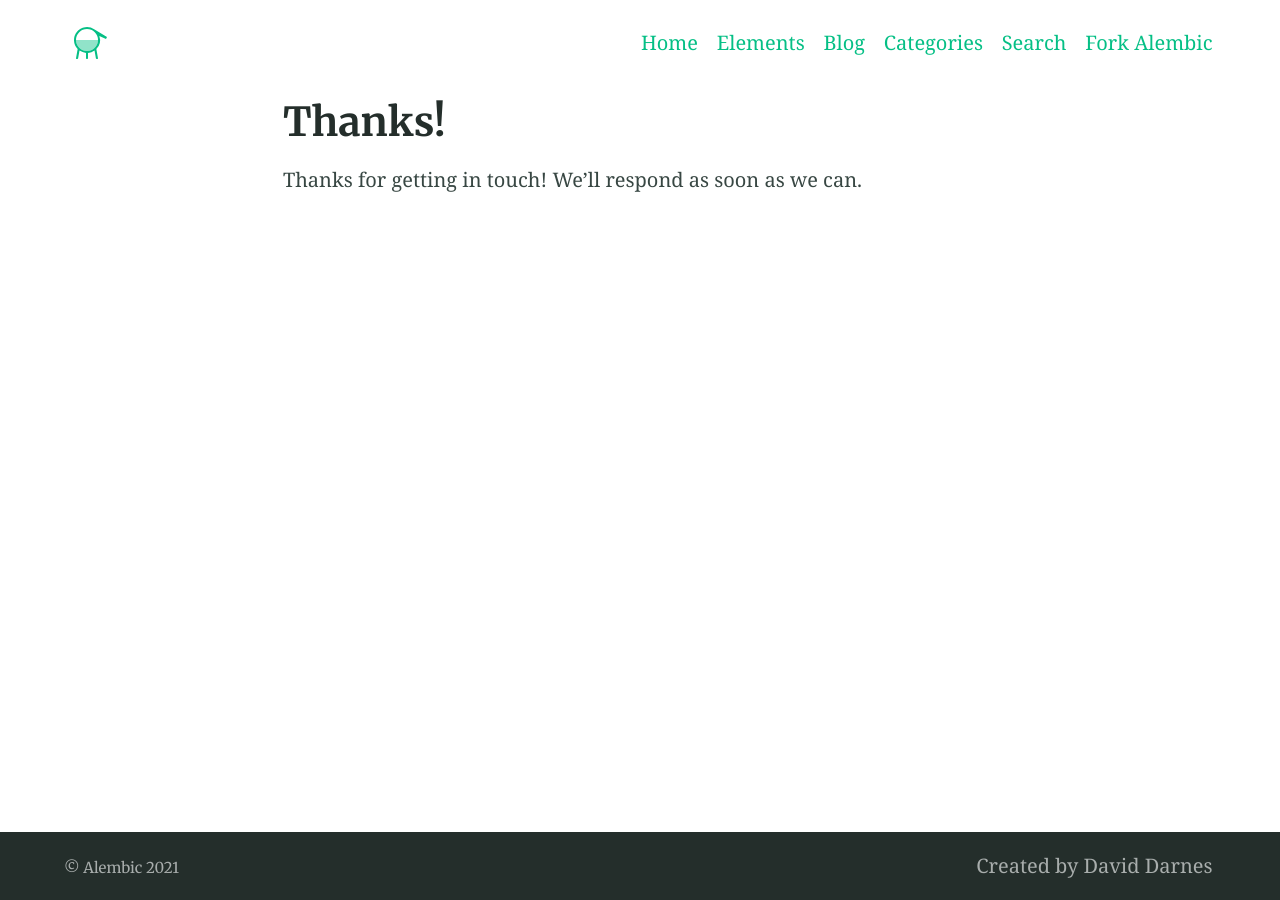
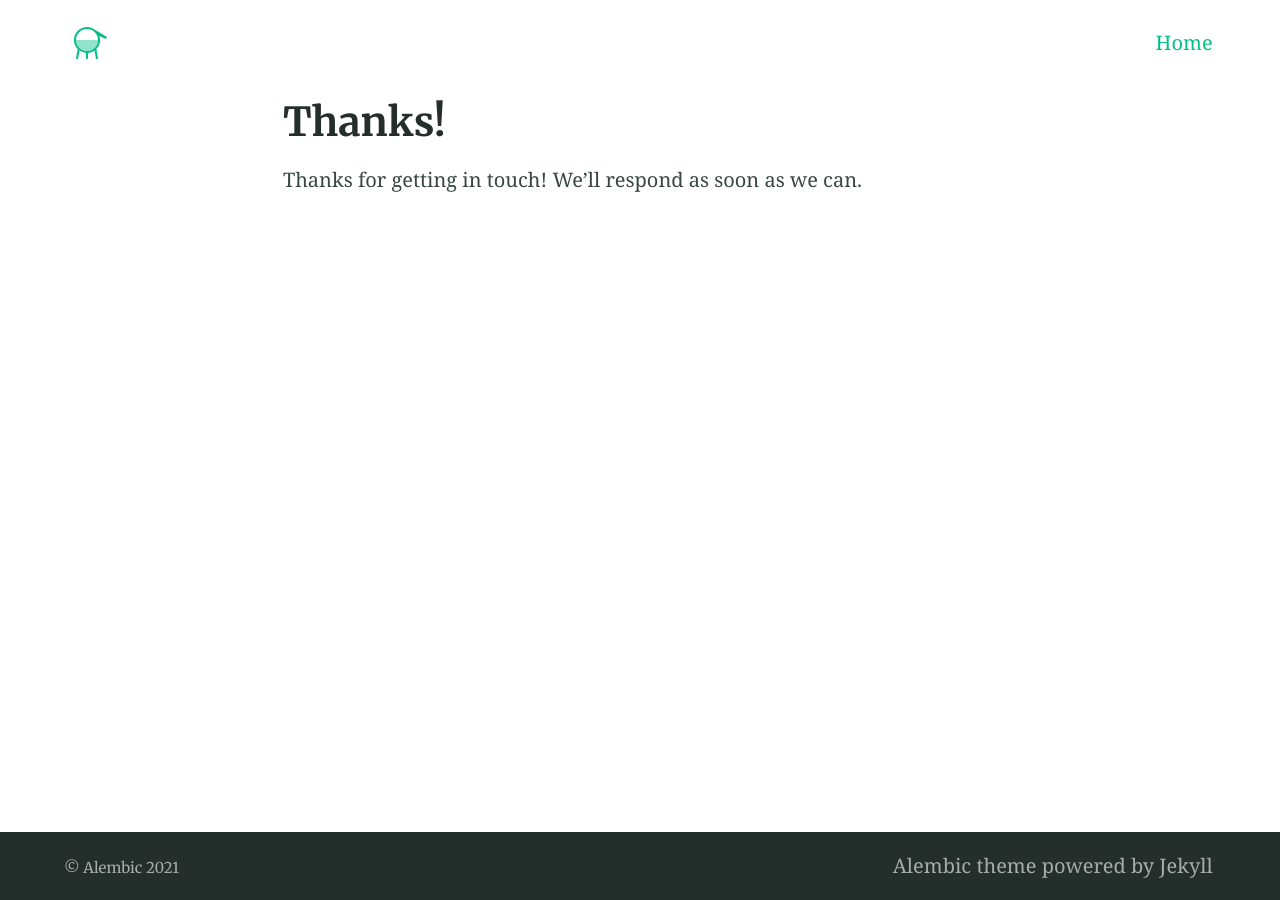
Before and after one commit to tarkanbilge/tarkanbilge.github.io, a Jekyll site: the page built from thanks.md, in a window 1280 px wide. Built offline with Jekyll 4.4.1, drawn with Linux system fonts in a browser that asks for light colours.

Commit message:
Update _config.yml

```diff
--- a/_config.yml
+++ b/_config.yml
@@ -121,20 +121,19 @@ favicons: # Favicons are also used in the manifest file. Syntax is 'size: path'
 navigation_header:
 - title: Home
   url: /
-- title: Elements
-  url: /elements/
-- title: Blog
-  url: /blog/
-- title: Categories
-  url: /categories/
-- title: Search
-  url: /search/
-- title: Fork Alembic
-  url: https://github.com/daviddarnes/alembic
+# - title: Elements
+#   url: /elements/
+# - title: Blog
+#   url: /blog/
+# - title: Categories
+#   url: /categories/
+# - title: Search
+#   url: /search/
+
 
 navigation_footer:
-- title: Created by David Darnes
-  url: https://darn.es
+- title: Alembic theme powered by Jekyll
+  url: https://github.com/daviddarnes/alembic
 
 social_links: # Appears in sidebar. Set the urls then uncomment and comment out as desired
 #  Twitter: https://twitter.com/DavidDarnes
```
